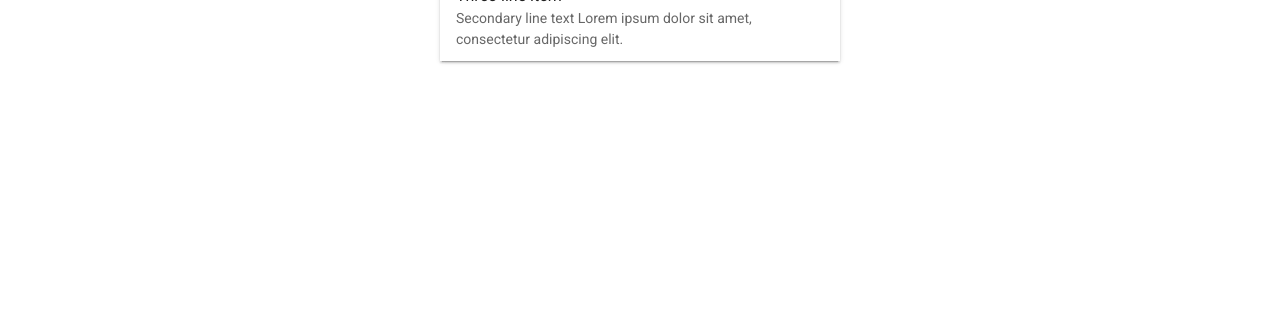
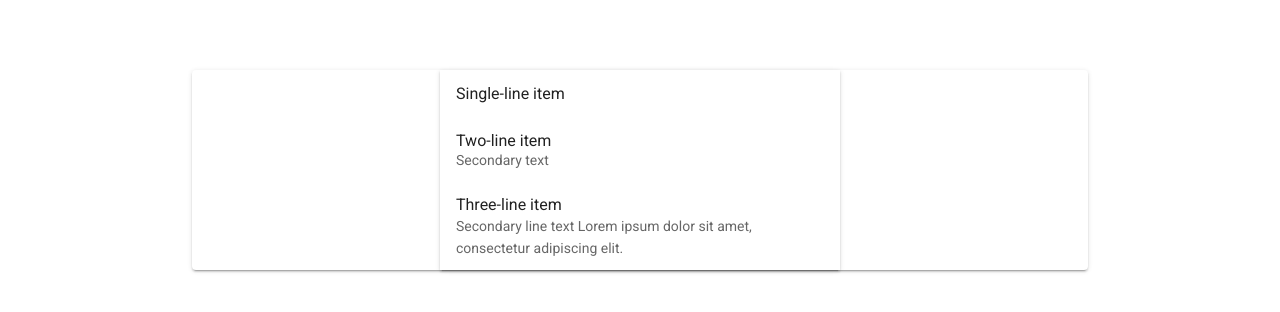
Before and after one commit to vertocode/gitlab-list-io, a Vue app: page / in a window 1280 px wide. Shown: the part 322-634 px from the top of the page. Built offline with nearby package versions, Linux system fonts and the light colour scheme.

Commit message:
improvemet app code

```diff
--- a/src/App.vue
+++ b/src/App.vue
@@ -1,7 +1,11 @@
 <template>
-  <v-app>
-    <NavBar />
-    <router-view />
+  <v-app class="app">
+    <nav-bar />
+    <div class="container-main">
+      <v-card>
+        <router-view />
+      </v-card>
+    </div>
   </v-app>
 </template>
 
@@ -19,3 +23,12 @@ export default {
   }
 }
 </script>
+
+<style lang="scss">
+.app {
+  .container-main {
+    width: 70%;
+    margin: auto;
+  }
+}
+</style>
```
